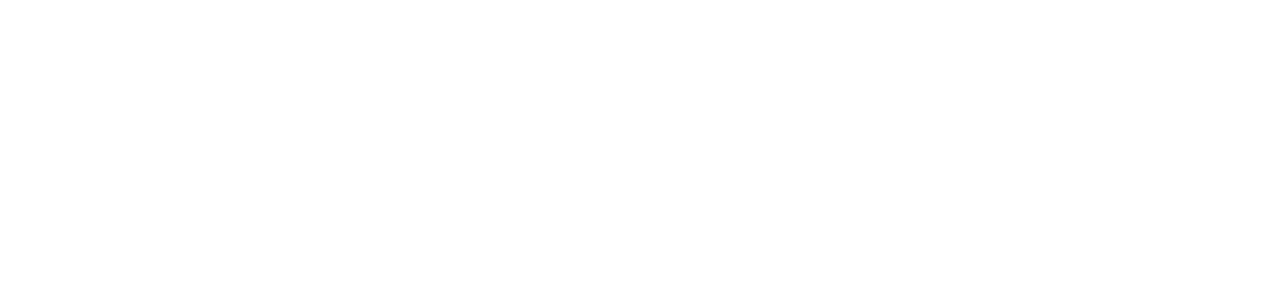
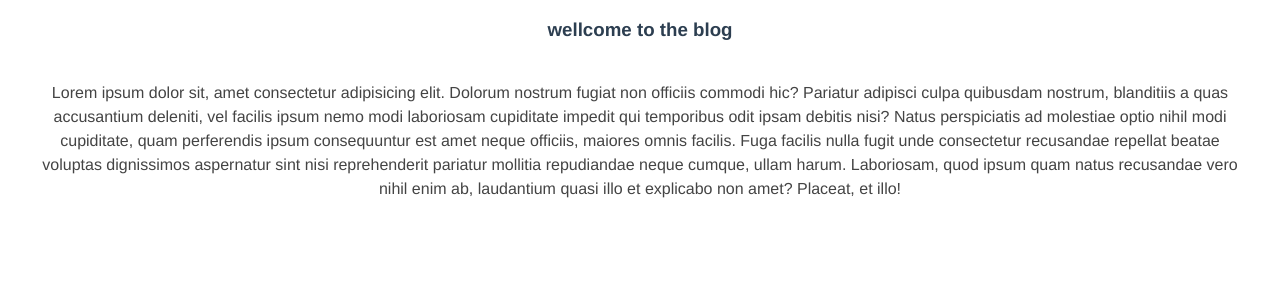
Before and after one commit to UF-code/dojo-blog, a Vue app: page /posts/1 in a window 1280 px wide. Before the commit this address had no page. Shown: the top 300 px of the page. Built offline with nearby package versions, Linux system fonts and the light colour scheme; data requests are answered from the project's data file.

Commit message:
getting single post with composable functions

```diff
--- a/src/components/SinglePost.vue
+++ b/src/components/SinglePost.vue
@@ -1,6 +1,8 @@
 <template>
   <div class="post">
-    <h3>{{ post.title }}</h3>
+    <router-link :to="{ name: 'Details', params: { id: post.id } }">
+      <h3>{{ post.title }}</h3>
+    </router-link>
 
     <p>{{ snippet }}</p>
 
--- /dev/null
+++ b/src/composables/getPost.js
@@ -0,0 +1,23 @@
+import { ref } from 'vue'
+
+const getPost = (id) => {
+  const post = ref(null)
+  const error = ref(null)
+
+  const load = async () => {
+    try {
+      let data = await fetch('http://localhost:3000/posts/' + id)
+      if (!data.ok) {
+        throw Error('that post does not exist')
+      }
+      post.value = await data.json()
+    } catch (err) {
+      error.value = err.message
+      console.log(error.value)
+    }
+  }
+
+  return { post, error, load }
+}
+
+export default getPost
--- a/src/router/index.js
+++ b/src/router/index.js
@@ -1,11 +1,18 @@
 import { createRouter, createWebHistory } from 'vue-router'
 import Home from '../views/Home.vue'
+import Details from '../views/Details.vue'
 
 const routes = [
   {
     path: '/',
     name: 'Home',
     component: Home,
+  },
+  {
+    path: '/posts/:id',
+    name: 'Details',
+    component: Details,
+    props: true,
   },
 ]
 
--- /dev/null
+++ b/src/views/Details.vue
@@ -0,0 +1,36 @@
+<template>
+  <div v-if="error">{{ error }}</div>
+  <div v-if="post" class="post">
+    <h3>{{ post.title }}</h3>
+    <p class="pre">{{ post.body }}</p>
+  </div>
+</template>
+
+<script>
+import getPost from '../composables/getPost'
+
+export default {
+  props: ['id'],
+  setup(props) {
+    const { post, error, load } = getPost(props.id)
+    load()
+
+    return { post, error }
+  },
+}
+</script>
+
+<style>
+.post {
+  max-width: 1200px;
+  margin: 0 auto;
+}
+.post p {
+  color: #444;
+  line-height: 1.5em;
+  margin-top: 40px;
+}
+.pre {
+  white-space: pre-wrap;
+}
+</style>
```
